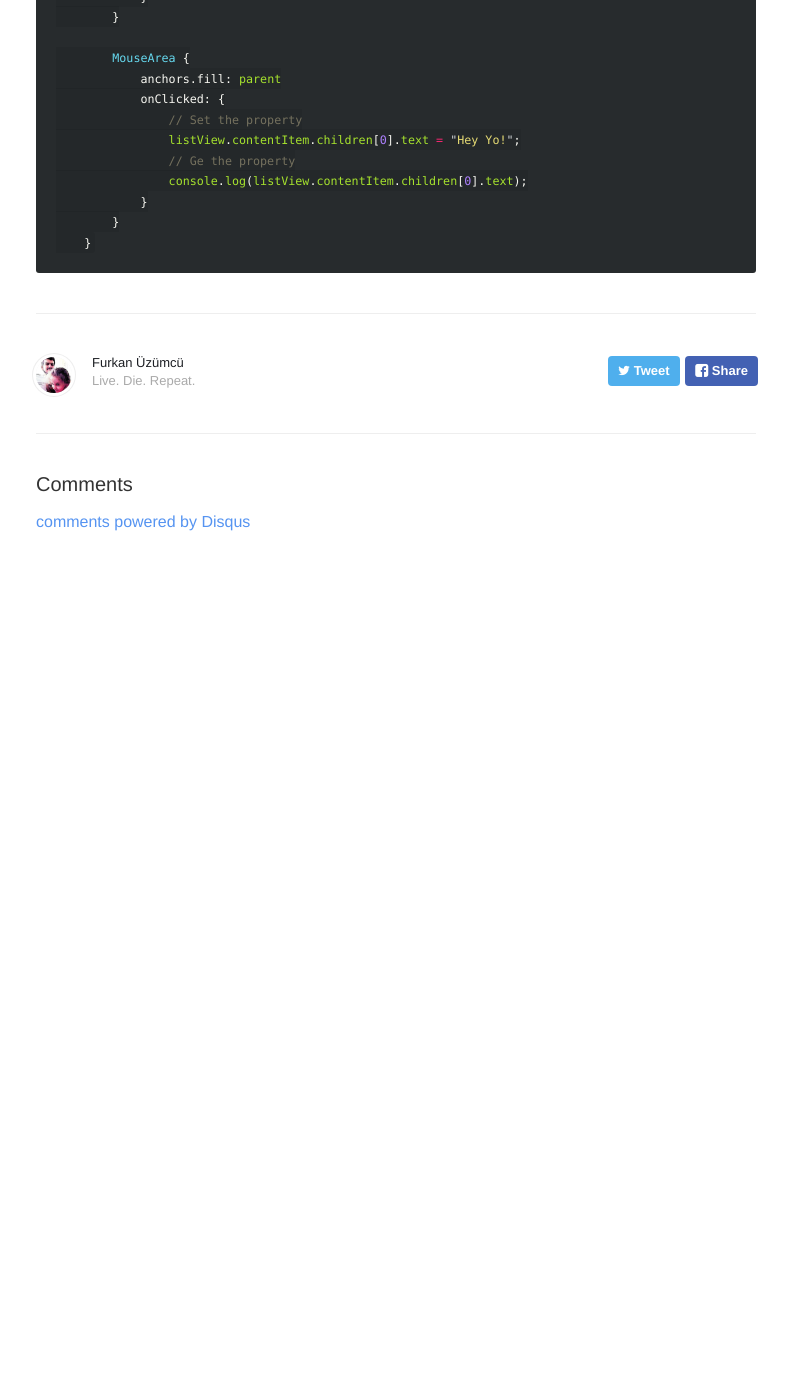
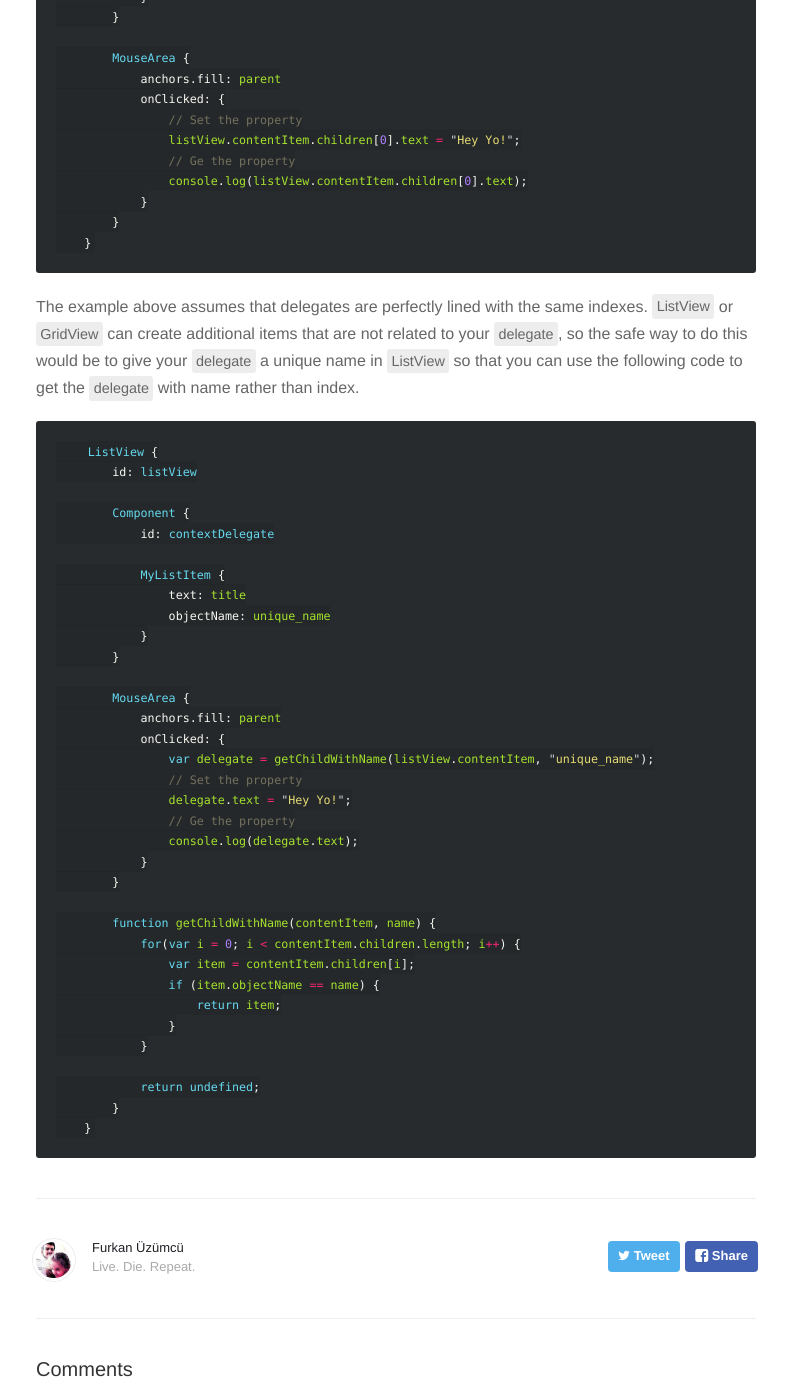
Before and after one commit to Furkanzmc/furkanzmc.github.io, a Jekyll site: the page built from _posts/2016-09-20-access-list-view-item.markdown, in a window 1280 px wide and 1400 px high, scrolled down 573 px. Shown: the whole window, without its empty margins (244-1033 px from the left). Built offline with Jekyll 4.4.1, drawn with Linux system fonts in a browser that asks for light colours; nearby versions of some CDN libraries; comment, search, counter and statistics services are not loaded; before the commit the page ends 1203 px from its top, so only the background shows below that.

Commit message:
Update post

```diff
--- a/_posts/2016-09-20-access-list-view-item.markdown
+++ b/_posts/2016-09-20-access-list-view-item.markdown
@@ -32,3 +32,46 @@ When working with `ListView`s you sometimes want to access the properties of an
     }
 
 {% endhighlight %}
+
+The example above assumes that delegates are perfectly lined with the same indexes. `ListView` or `GridView` can create additional items that are not related to
+your `delegate`, so the safe way to do this would be to give your `delegate` a unique name in `ListView` so that you can use the following code to get the `delegate`
+with name rather than index.
+
+{% highlight qml %}
+
+    ListView {
+        id: listView
+
+        Component {
+            id: contextDelegate
+
+            MyListItem {
+                text: title
+                objectName: unique_name
+            }
+        }
+
+        MouseArea {
+            anchors.fill: parent
+            onClicked: {
+                var delegate = getChildWithName(listView.contentItem, "unique_name");
+                // Set the property
+                delegate.text = "Hey Yo!";
+                // Ge the property
+                console.log(delegate.text);
+            }
+        }
+
+        function getChildWithName(contentItem, name) {
+            for(var i = 0; i < contentItem.children.length; i++) {
+                var item = contentItem.children[i];
+                if (item.objectName == name) {
+                    return item;
+                }
+            }
+
+            return undefined;
+        }
+    }
+
+{% endhighlight %}
```
